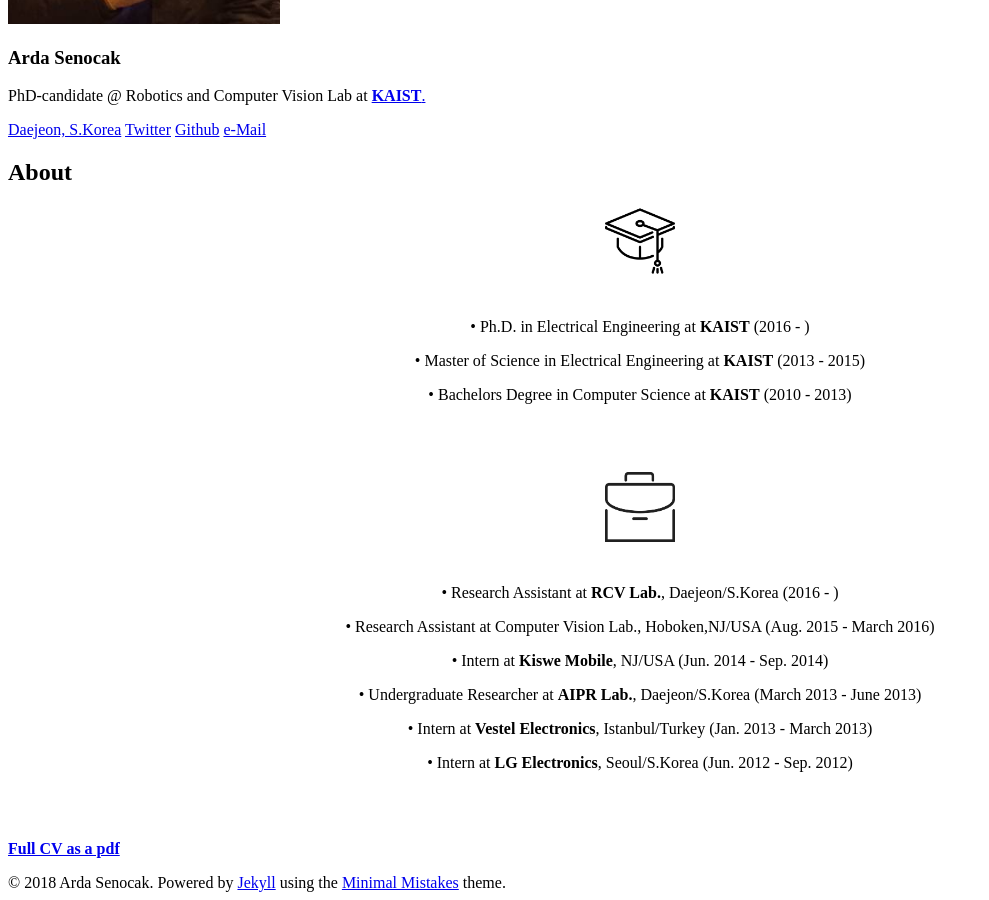
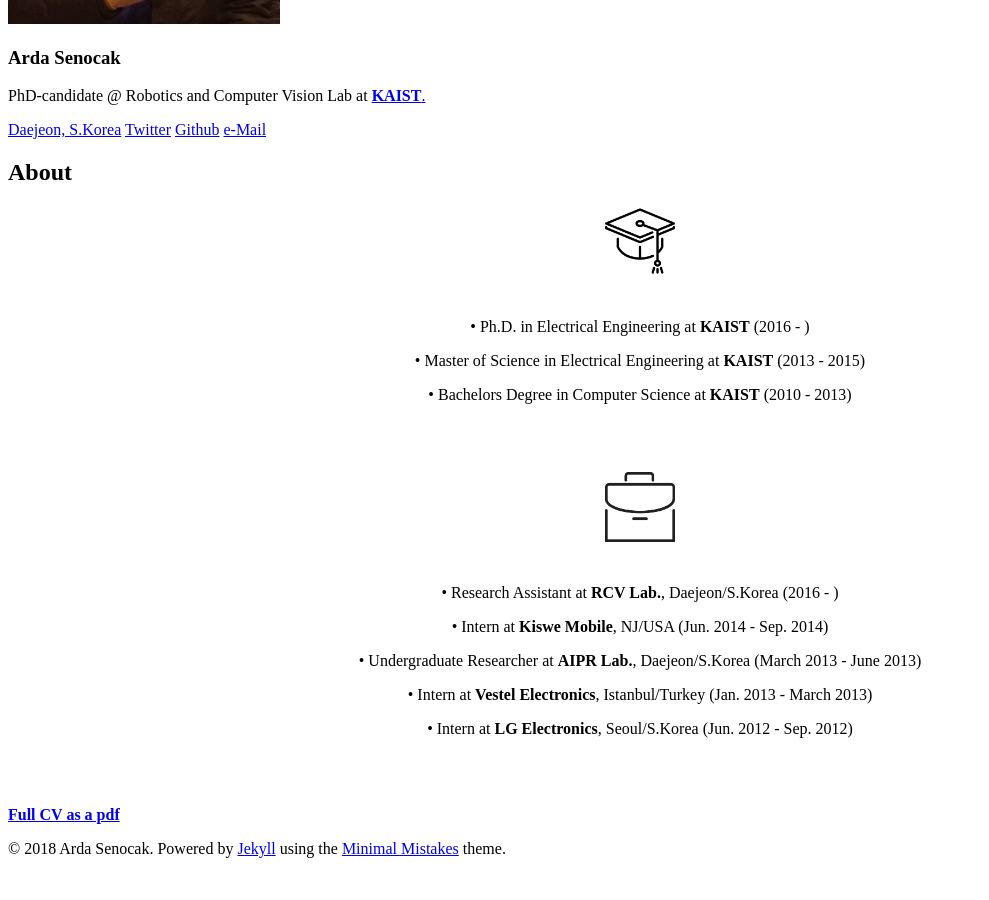
Before and after one commit to ardasnck/ardasnck.github.io, a Jekyll site: the page built from cv.md, in a window 1280 px wide and 900 px high, scrolled down 576 px. Shown: the whole window, without its empty margins (0-989 px from the left). Built offline with Jekyll 4.4.1, drawn with Linux system fonts in a browser that asks for light colours; nearby versions of some CDN libraries; after the commit the page ends 1442 px from its top, so only the background shows below that.

Commit message:
Update cv.html

```diff
--- a/_layouts/cv.html
+++ b/_layouts/cv.html
@@ -54,7 +54,6 @@
 
     <p align="center" class=bottom-small><img src="{{ site.url }}/images/CV/business.png" alt="Work Experience" width="70" height="70"></p>
     <p align="center">&#8226 Research Assistant at <b>RCV Lab.</b>, Daejeon/S.Korea (2016 - )</p>
-    <p align="center">&#8226 Research Assistant at Computer Vision Lab., Hoboken,NJ/USA (Aug. 2015 - March 2016)
     <p align="center">&#8226 Intern at <b>Kiswe Mobile</b>, NJ/USA (Jun. 2014 - Sep. 2014)</p>
     <p align="center">&#8226 Undergraduate Researcher at <b>AIPR Lab.</b>, Daejeon/S.Korea (March 2013 - June 2013)</p>
     <p align="center">&#8226 Intern at <b>Vestel Electronics</b>, Istanbul/Turkey (Jan. 2013 - March 2013)</p>
```
